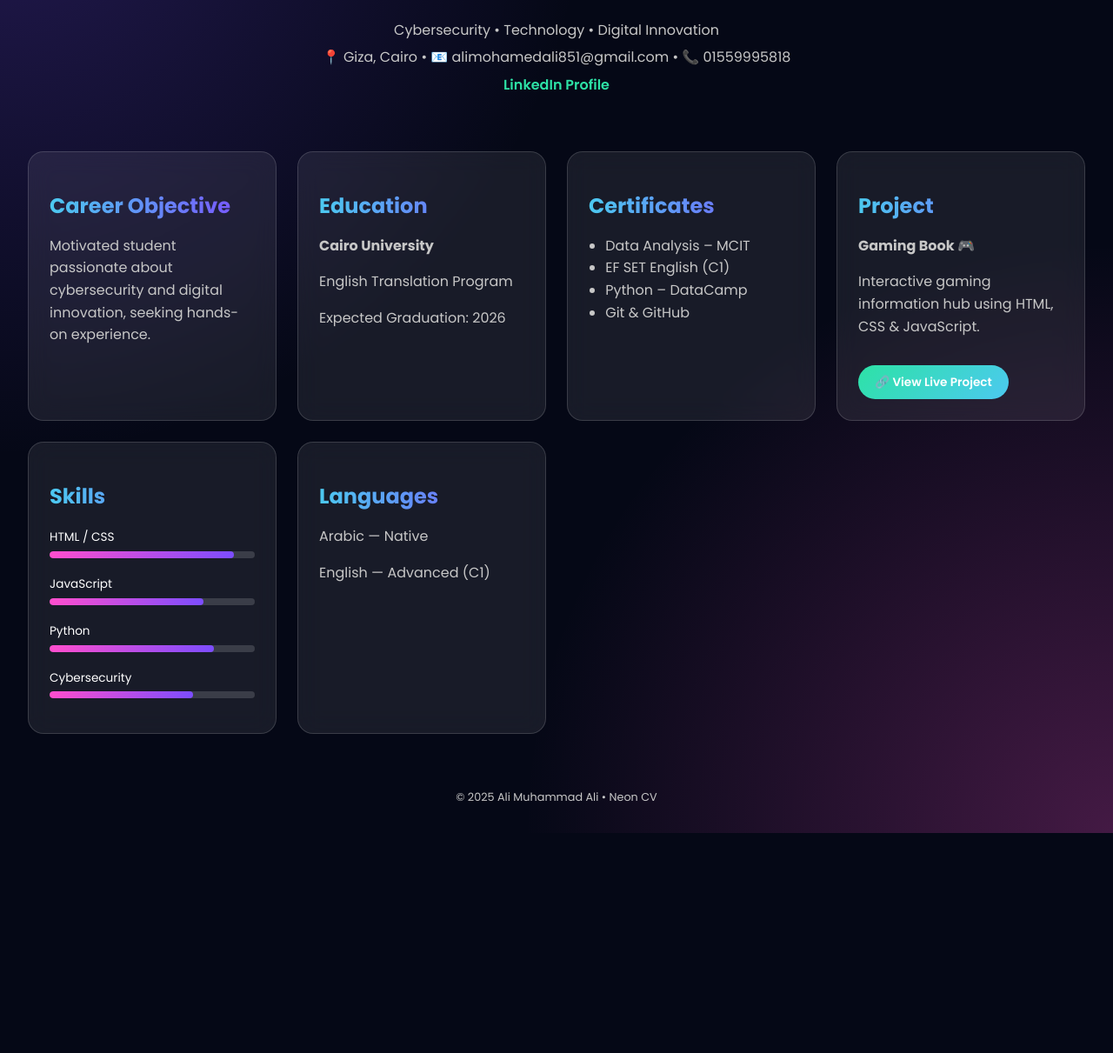
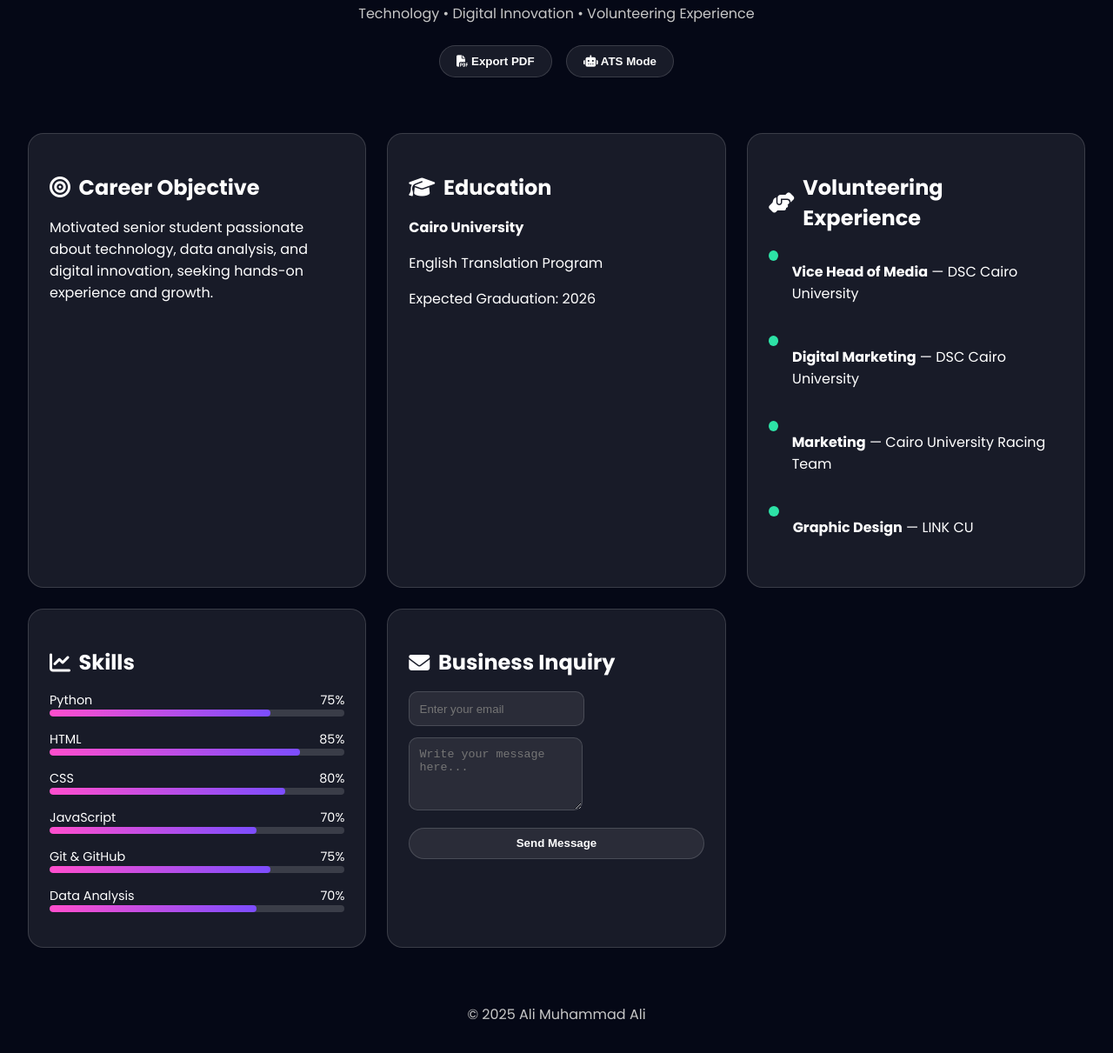
Before and after one commit to Ali121901/Ali121901.github.io, a plain HTML site: page index.html in a window 1280 px wide. Shown: the part 153-1364 px from the top of the page at 87% size. Before the commit the page ends 1111 px from the top, so only its background shows below. Drawn offline with Linux system fonts and the light colour scheme.

Commit message:
Update index.html

```diff
--- a/index.html
+++ b/index.html
@@ -3,9 +3,10 @@
 <head>
 <meta charset="UTF-8">
 <meta name="viewport" content="width=device-width, initial-scale=1.0">
-<title>Ali Muhammad Ali | Interactive CV</title>
+<title>Ali Muhammad Ali | Advanced Interactive CV</title>
 
 <link href="https://fonts.googleapis.com/css2?family=Poppins:wght@300;400;600;700&display=swap" rel="stylesheet">
+<link rel="stylesheet" href="https://cdnjs.cloudflare.com/ajax/libs/font-awesome/6.5.1/css/all.min.css">
 
 <style>
 :root {
@@ -14,36 +15,39 @@
     --border: rgba(255,255,255,0.15);
     --text: #ffffff;
     --muted: #c7c7c7;
-
     --pink: #ff4ecd;
     --blue: #4cc9f0;
     --purple: #7c4dff;
     --green: #2de2a6;
 }
 
-* {
-    box-sizing: border-box;
-    font-family: 'Poppins', sans-serif;
-}
-
 body {
     margin: 0;
-    min-height: 100vh;
-    background:
-        radial-gradient(circle at top left, #7c4dff40, transparent 40%),
-        radial-gradient(circle at bottom right, #ff4ecd40, transparent 40%),
-        var(--bg);
+    font-family: 'Poppins', sans-serif;
+    background: var(--bg);
     color: var(--text);
 }
 
-/* HEADER */
+/* ===== ATS MODE ===== */
+body.ats {
+    background: white;
+    color: black;
+}
+body.ats * {
+    color: black !important;
+    background: transparent !important;
+    box-shadow: none !important;
+    animation: none !important;
+}
+
+/* ===== HEADER ===== */
 header {
     text-align: center;
     padding: 3rem 1rem 2rem;
 }
 
 header h1 {
-    font-size: clamp(2rem, 6vw, 2.8rem);
+    font-size: 2.4rem;
     background: linear-gradient(90deg, var(--pink), var(--blue));
     -webkit-background-clip: text;
     -webkit-text-fill-color: transparent;
@@ -51,119 +55,121 @@ header h1 {
 
 header p {
     color: var(--muted);
-    margin: 0.4rem 0;
+    margin: 0.3rem 0;
 }
 
-header a {
-    color: var(--green);
-    text-decoration: none;
+.controls {
+    margin-top: 1.5rem;
+    display: flex;
+    justify-content: center;
+    gap: 1rem;
+    flex-wrap: wrap;
+}
+
+button {
+    padding: 0.6rem 1.2rem;
+    border-radius: 999px;
+    border: 1px solid var(--border);
+    background: var(--glass);
+    color: var(--text);
+    cursor: pointer;
     font-weight: 600;
 }
 
-/* GRID */
+/* ===== GRID ===== */
 main {
     padding: 2rem;
     display: grid;
-    grid-template-columns: repeat(auto-fit, minmax(280px, 1fr));
+    grid-template-columns: repeat(auto-fit, minmax(300px, 1fr));
     gap: 1.5rem;
 }
 
-/* CARD */
+/* ===== CARDS ===== */
 .card {
     background: var(--glass);
-    backdrop-filter: blur(14px);
     border: 1px solid var(--border);
     border-radius: 18px;
     padding: 1.5rem;
-    position: relative;
-    overflow: hidden;
-    cursor: pointer;
-
-    opacity: 0;
-    transform: translateY(40px);
+    transition: transform 0.4s ease, box-shadow 0.4s;
 }
 
-.card.show {
-    opacity: 1;
-    transform: translateY(0);
-    transition: 0.8s ease;
-}
-
-.card:hover {
-    transform: translateY(-8px) scale(1.03);
-    box-shadow:
-        0 0 25px rgba(124,77,255,0.4),
-        0 0 50px rgba(255,78,205,0.25);
+@media (hover:hover) {
+    .card:hover {
+        transform: perspective(1000px) rotateX(5deg) rotateY(-5deg) scale(1.03);
+        box-shadow: 0 30px 60px rgba(0,0,0,0.5);
+    }
 }
 
 .card h2 {
+    display: flex;
+    align-items: center;
+    gap: 0.6rem;
     margin-bottom: 1rem;
-    background: linear-gradient(90deg, var(--blue), var(--purple));
-    -webkit-background-clip: text;
-    -webkit-text-fill-color: transparent;
 }
 
-.card p, li {
-    color: var(--muted);
-    line-height: 1.6;
-}
-
-/* LIST */
-ul {
-    padding-left: 1.2rem;
-}
-
-/* PROJECT LINK */
-.project-link {
-    display: inline-block;
-    margin-top: 1rem;
-    padding: 0.6rem 1.2rem;
-    border-radius: 999px;
-    font-size: 0.85rem;
-    font-weight: 600;
-    text-decoration: none;
-    color: white;
-    background: linear-gradient(135deg, var(--green), var(--blue));
-    transition: 0.3s ease;
-}
-
-.project-link:hover {
-    transform: scale(1.1);
-    box-shadow: 0 0 20px rgba(76,201,240,0.7);
-}
-
-/* PROGRESS BARS */
+/* ===== SKILLS ===== */
 .skill {
     margin-bottom: 1rem;
 }
 
-.skill span {
-    font-size: 0.85rem;
+.skill-name {
+    display: flex;
+    justify-content: space-between;
+    font-size: 0.9rem;
 }
 
 .bar {
     height: 8px;
-    width: 100%;
     background: rgba(255,255,255,0.15);
     border-radius: 999px;
     overflow: hidden;
+}
+
+.fill {
+    height: 100%;
+    background: linear-gradient(90deg, var(--pink), var(--purple));
+    border-radius: 999px;
+}
+
+/* ===== TIMELINE ===== */
+.timeline-item {
+    display: flex;
+    gap: 1rem;
+    margin-bottom: 1rem;
+}
+
+.dot {
+    width: 12px;
+    height: 12px;
+    background: var(--green);
+    border-radius: 50%;
     margin-top: 0.3rem;
 }
 
-.bar-fill {
-    height: 100%;
-    width: 0;
-    background: linear-gradient(90deg, var(--pink), var(--purple));
-    border-radius: 999px;
-    transition: width 1.5s ease;
+/* ===== CONTACT FORM ===== */
+form {
+    display: flex;
+    flex-direction: column;
+    gap: 0.8rem;
 }
 
-/* FOOTER */
+input, textarea {
+    padding: 0.7rem;
+    border-radius: 10px;
+    border: 1px solid var(--border);
+    background: var(--glass);
+    color: var(--text);
+}
+
 footer {
     text-align: center;
     padding: 2rem;
-    font-size: 0.8rem;
     color: var(--muted);
+}
+
+/* ===== PRINT ===== */
+@media print {
+    .controls { display: none; }
 }
 </style>
 </head>
@@ -172,97 +178,122 @@ footer {
 
 <header>
     <h1>Ali Muhammad Ali</h1>
-    <p>Cybersecurity • Technology • Digital Innovation</p>
-    <p>📍 Giza, Cairo • 📧 alimohamedali851@gmail.com • 📞 01559995818</p>
-    <a href="https://www.linkedin.com/in/ali-muhammad-alii" target="_blank">LinkedIn Profile</a>
+    <p>Technology • Digital Innovation • Volunteering Experience</p>
+
+    <div class="controls">
+        <button onclick="window.print()">
+            <i class="fa-solid fa-file-pdf"></i> Export PDF
+        </button>
+        <button onclick="document.body.classList.toggle('ats')">
+            <i class="fa-solid fa-robot"></i> ATS Mode
+        </button>
+    </div>
 </header>
 
 <main>
 
 <div class="card">
-    <h2>Career Objective</h2>
-    <p>Motivated student passionate about cybersecurity and digital innovation, seeking hands-on experience.</p>
+    <h2><i class="fa-solid fa-bullseye"></i> Career Objective</h2>
+    <p>
+        Motivated senior student passionate about technology, data analysis,
+        and digital innovation, seeking hands-on experience and growth.
+    </p>
 </div>
 
 <div class="card">
-    <h2>Education</h2>
+    <h2><i class="fa-solid fa-graduation-cap"></i> Education</h2>
     <p><strong>Cairo University</strong></p>
     <p>English Translation Program</p>
     <p>Expected Graduation: 2026</p>
 </div>
 
 <div class="card">
-    <h2>Certificates</h2>
-    <ul>
-        <li>Data Analysis – MCIT</li>
-        <li>EF SET English (C1)</li>
-        <li>Python – DataCamp</li>
-        <li>Git & GitHub</li>
-    </ul>
-</div>
+    <h2><i class="fa-solid fa-hands-helping"></i> Volunteering Experience</h2>
 
-<div class="card">
-    <h2>Project</h2>
-    <p><strong>Gaming Book 🎮</strong></p>
-    <p>Interactive gaming information hub using HTML, CSS & JavaScript.</p>
-    <a class="project-link" href="https://gamingbook-byali.neocities.org/" target="_blank">
-        🔗 View Live Project
-    </a>
-</div>
-
-<div class="card">
-    <h2>Skills</h2>
-
-    <div class="skill">
-        <span>HTML / CSS</span>
-        <div class="bar"><div class="bar-fill" data-width="90%"></div></div>
+    <div class="timeline-item">
+        <span class="dot"></span>
+        <p><strong>Vice Head of Media</strong> — DSC Cairo University</p>
     </div>
 
-    <div class="skill">
-        <span>JavaScript</span>
-        <div class="bar"><div class="bar-fill" data-width="75%"></div></div>
+    <div class="timeline-item">
+        <span class="dot"></span>
+        <p><strong>Digital Marketing</strong> — DSC Cairo University</p>
     </div>
 
-    <div class="skill">
-        <span>Python</span>
-        <div class="bar"><div class="bar-fill" data-width="80%"></div></div>
+    <div class="timeline-item">
+        <span class="dot"></span>
+        <p><strong>Marketing</strong> — Cairo University Racing Team</p>
     </div>
 
-    <div class="skill">
-        <span>Cybersecurity</span>
-        <div class="bar"><div class="bar-fill" data-width="70%"></div></div>
+    <div class="timeline-item">
+        <span class="dot"></span>
+        <p><strong>Graphic Design</strong> — LINK CU</p>
     </div>
 </div>
 
 <div class="card">
-    <h2>Languages</h2>
-    <p>Arabic — Native</p>
-    <p>English — Advanced (C1)</p>
+    <h2><i class="fa-solid fa-chart-line"></i> Skills</h2>
+
+    <div class="skill">
+        <div class="skill-name"><span>Python</span><span>75%</span></div>
+        <div class="bar"><div class="fill" style="width:75%"></div></div>
+    </div>
+
+    <div class="skill">
+        <div class="skill-name"><span>HTML</span><span>85%</span></div>
+        <div class="bar"><div class="fill" style="width:85%"></div></div>
+    </div>
+
+    <div class="skill">
+        <div class="skill-name"><span>CSS</span><span>80%</span></div>
+        <div class="bar"><div class="fill" style="width:80%"></div></div>
+    </div>
+
+    <div class="skill">
+        <div class="skill-name"><span>JavaScript</span><span>70%</span></div>
+        <div class="bar"><div class="fill" style="width:70%"></div></div>
+    </div>
+
+    <div class="skill">
+        <div class="skill-name"><span>Git & GitHub</span><span>75%</span></div>
+        <div class="bar"><div class="fill" style="width:75%"></div></div>
+    </div>
+
+    <div class="skill">
+        <div class="skill-name"><span>Data Analysis</span><span>70%</span></div>
+        <div class="bar"><div class="fill" style="width:70%"></div></div>
+    </div>
+</div>
+
+<div class="card">
+    <h2><i class="fa-solid fa-envelope"></i> Business Inquiry</h2>
+ <!-- modify this form HTML and place wherever you want your form -->
+<form
+  action="https://formspree.io/f/mzdpavbw"
+  method="POST"
+>
+
+    <label>
+
+        <input type="email" name="email" placeholder="Enter your email" required>
+    </label>
+
+    <label>
+
+        <textarea name="message" rows="4" placeholder="Write your message here..." required></textarea>
+    </label>
+
+    <button type="submit">Send Message</button>
+
+</form>
+</form>
 </div>
 
 </main>
 
 <footer>
-    © 2025 Ali Muhammad Ali • Neon CV
+    © 2025 Ali Muhammad Ali
 </footer>
-
-<script>
-/* Scroll Animation */
-const cards = document.querySelectorAll('.card');
-const observer = new IntersectionObserver(entries => {
-    entries.forEach(entry => {
-        if (entry.isIntersecting) {
-            entry.target.classList.add('show');
-
-            entry.target.querySelectorAll('.bar-fill').forEach(bar => {
-                bar.style.width = bar.dataset.width;
-            });
-        }
-    });
-}, { threshold: 0.2 });
-
-cards.forEach(card => observer.observe(card));
-</script>
 
 </body>
 </html>
```
